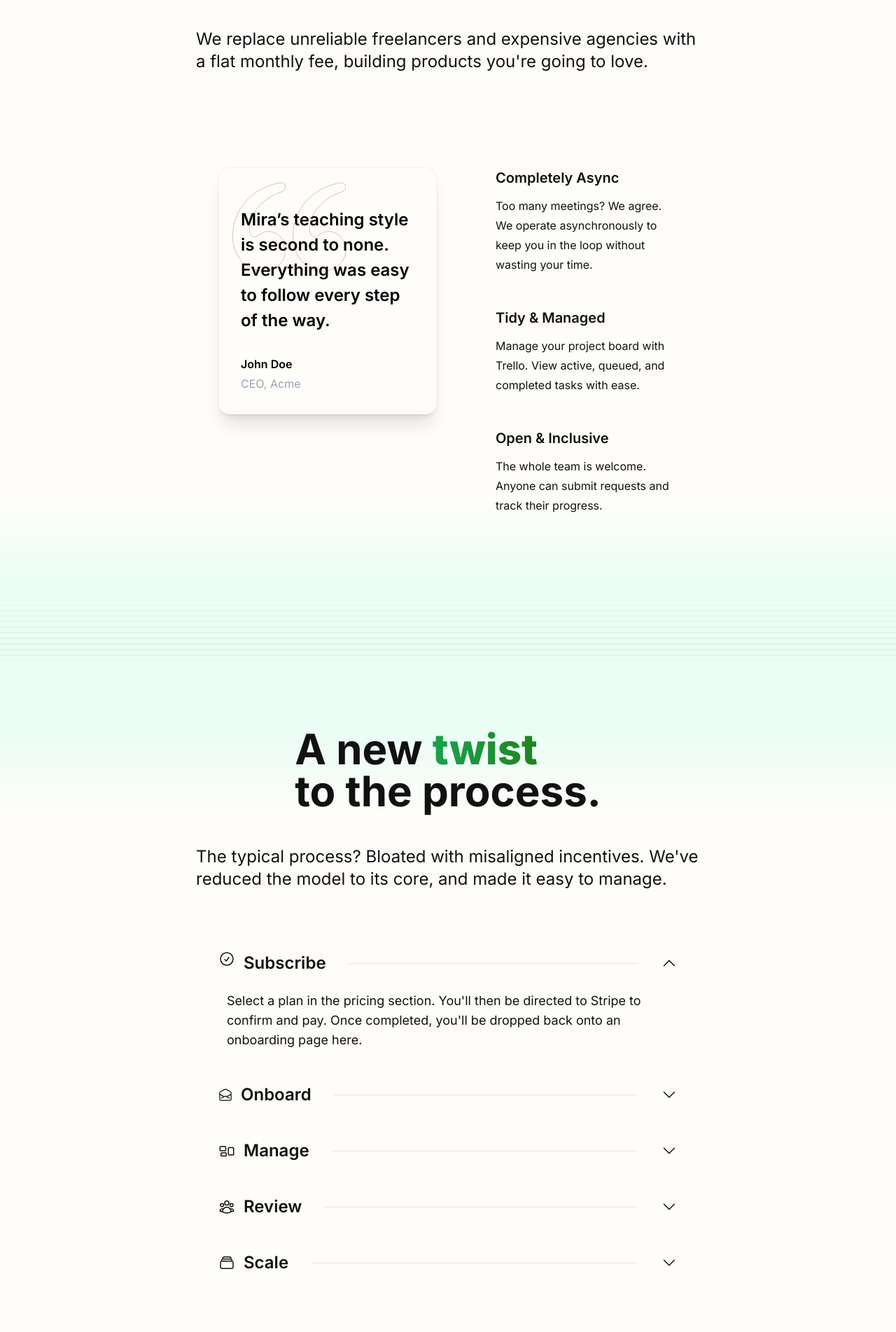
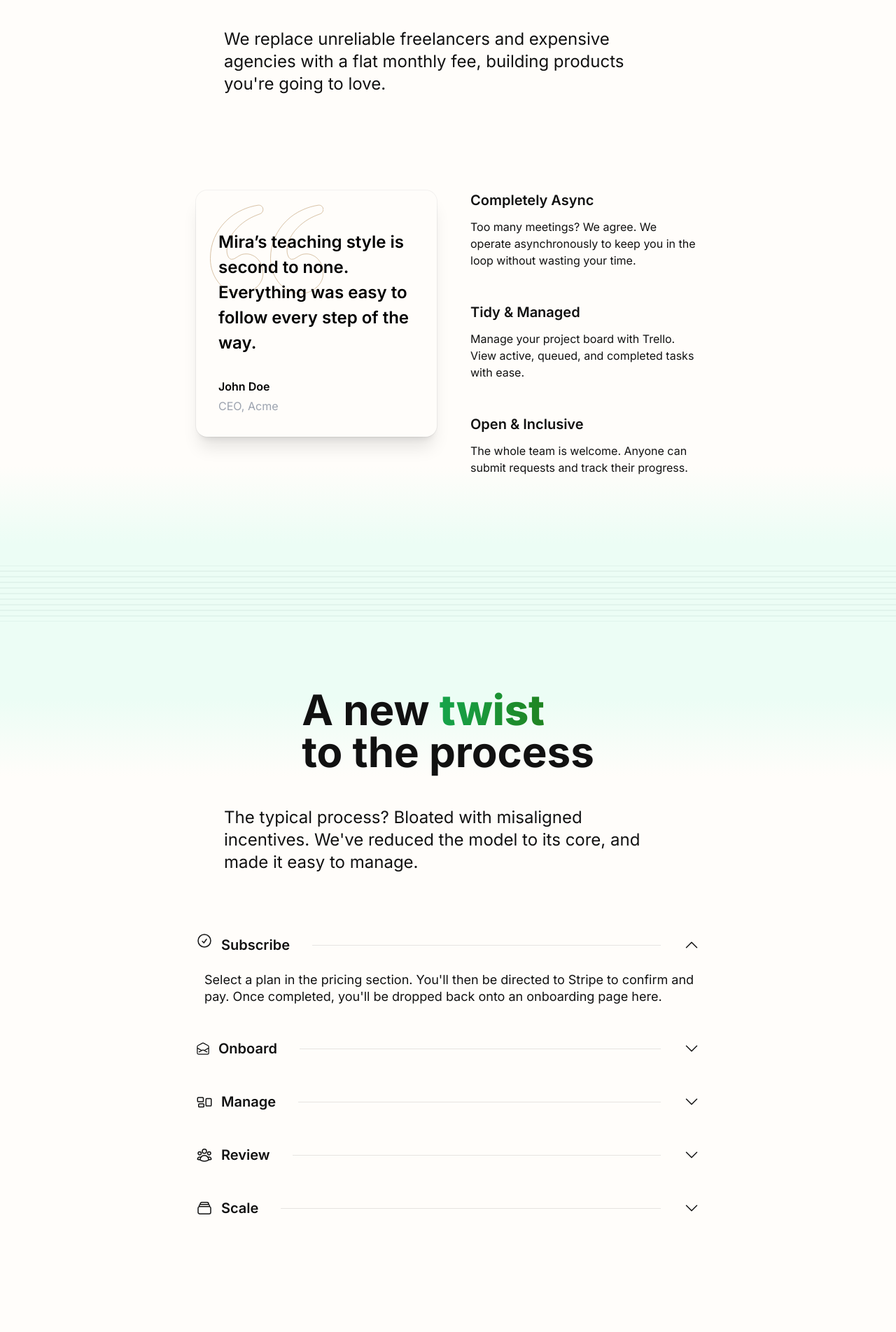
Before and after one commit to bolander72/boland.co, a Next.js app: page / in a window 1280 px wide. Shown: the part 1017-2920 px from the top of the page at 70% size. Built offline with nearby package versions, Linux system fonts and the light colour scheme.

Commit message:
Fix styles

```diff
--- a/components/Hero/HeroSection.tsx
+++ b/components/Hero/HeroSection.tsx
@@ -5,13 +5,10 @@ const words = [
    '(d)app',
    'campaign',
    'demo',
-   'design',
    'event',
    'feature',
    'product',
    'project',
-   'raise',
-   'version',
    'website'
 ]
 
--- a/components/Method/MethodSection.tsx
+++ b/components/Method/MethodSection.tsx
@@ -27,8 +27,8 @@ export default function MethodSection() {
                </h1>
             </div> */}
             <div className='flex-col'>
-               <h1 className='text-4xl sm:text-5xl md:text-6xl text-easyBlack font-bold'>It&apos;s better,</h1>
-               <h1 className='text-4xl sm:text-5xl md:text-6xl text-easyBlack font-bold'>
+               <h1 className='text-5xl md:text-6xl text-easyBlack font-bold'>It&apos;s better,</h1>
+               <h1 className='text-5xl md:text-6xl text-easyBlack font-bold'>
                   <span className="underline underline-offset-8 decoration-blue-300">simply</span> better
                </h1>
             </div>
@@ -36,20 +36,20 @@ export default function MethodSection() {
 
          <div className='flex flex-col items-center'>
             <div className='tracking-normal text-left'>
-               <div className='pt-10 text-lg sm:text-2xl text-easyBlack'>
+               <div className='pt-10 px-10 text-wrap text-xl sm:text-2xl text-easyBlack'>
                   We replace unreliable freelancers and expensive agencies with a flat monthly fee, building products you&apos;re going to love.
                </div>
                {/* <div className='text-lg sm:text-2xl text-easyBlack'>No more dreaded "syncs".</div> */}
             </div>
          </div>
-         <div className="overflow-hidden py-24 sm:py-32">
-            <div className="mx-auto max-w-7xl px-6 lg:px-8">
-               <div className="mx-auto grid max-w-2xl grid-cols-1 gap-x-8 gap-y-16 sm:gap-y-20 lg:mx-0 lg:max-w-none lg:grid-cols-2">
+         <div className="py-24 sm:py-32">
+            <div className="">
+               <div className="mx-auto grid grid-cols-1 gap-x-8 gap-y-16 sm:gap-y-20 lg:mx-0 lg:max-w-none lg:grid-cols-2">
                   <div className="lg:ml-auto lg:pl-4">
                      <div className="lg:max-w-lg">
-                        <dl className="max-w-xl space-y-12 text-base leading-7 text-easyBlack lg:max-w-none">
+                        <dl className="max-w-xl space-y-12 text-base leading-6 text-easyBlack lg:max-w-none">
                            {methods.map((item) => (
-                              <div key={item.name} className="relative pl-9">
+                              <div key={item.name} className="relative">
                                  <dt className="font-semibold text-xl block mb-3">
                                     {/* <feature.icon className="absolute left-1 top-1 h-5 w-5 text-indigo-600" aria-hidden="true" /> */}
                                     {item.name}
--- a/components/Navigation/Navigation.tsx
+++ b/components/Navigation/Navigation.tsx
@@ -63,7 +63,7 @@ export default function Navigation() {
                <div className="relative flex flex-col w-full p-5 mx-auto bg-darkGray/70 border border-white/5 shadow-thick backdrop-blur-xl backdrop-filter rounded-2xl lg:px-8">
                   <div className="flex flex-row items-center justify-between lg:justify-start">
                      <Link href="/" className="text-lg font-bold text-easyWhite transition duration-500 ease-in-out transform tracking-wide lg:pr-8">
-                        <div>Boland Co.</div>
+                        <div className="hover:opacity-90">Boland Co.</div>
                      </Link>
                      <nav
                         className="flex-col flex-grow lg:py-0 lg:items-end justify-center hidden md:flex"
--- a/components/Process/ProcessSection.tsx
+++ b/components/Process/ProcessSection.tsx
@@ -1,5 +1,3 @@
-import { ArrowPathIcon, UsersIcon, RectangleGroupIcon, ChevronDownIcon } from '@heroicons/react/24/outline'
-import Link from 'next/link'
 import ProcessStep from './ProcessStep'
 
 const steps = [
@@ -56,26 +54,24 @@ export default function ProcessSection() {
 
          <div className='flex flex-col items-center'>
             <div className='flex-col'>
-               <h1 className='text-4xl sm:text-5xl md:text-6xl text-easyBlack font-bold'>A new <span className="bg-gradient-to-r bg-clip-text bg-300% text-transparent from-yellow-400 to-neonGreen via-green-600 animate-gradient-x font-extrabold">twist</span></h1>
-               <h1 className='text-4xl sm:text-5xl md:text-6xl text-easyBlack font-bold'>
-                  to the process.
+               <h1 className='text-5xl md:text-6xl text-easyBlack font-bold'>A new <span className="bg-gradient-to-r bg-clip-text bg-300% text-transparent from-yellow-400 to-neonGreen via-green-600 animate-gradient-x font-extrabold">twist</span></h1>
+               <h1 className='text-5xl md:text-6xl text-easyBlack font-bold'>
+                  to the process
                </h1>
             </div>
          </div>
 
          <div className='tracking-normal text-left'>
-            <div className='pt-10 text-lg sm:text-2xl text-easyBlack'>
+            <div className='pt-10 px-10 text-xl sm:text-2xl text-easyBlack'>
                The typical process? Bloated with misaligned incentives. We&apos;ve reduced the model to its core, and made it easy to manage.
             </div>
          </div>
 
-         <div className='lg:flex lg:flex-col lg:items-center'>
-            <div className="max-w-7xl px-6 lg:px-8 py-20">
-               <div className="mx-auto max-w-2xl lg:mx-0 space-y-12">
-                  {steps.map((item) => (
-                     <ProcessStep key={item.name} {...item} />
-                  ))}
-            </div>
+         <div className="py-20 ">
+            <div className="space-y-12">
+               {steps.map((item) => (
+                  <ProcessStep key={item.name} {...item} />
+               ))}
          </div>
 
          </div>
--- a/components/Process/ProcessStep.tsx
+++ b/components/Process/ProcessStep.tsx
@@ -19,19 +19,23 @@ const stepIcons = {
 }
 
 export default function ProcessStep({ name, description, step }: Props) {
-   const [open, setOpen] = useState(step === 1 ? true : false)
+   const [open, setOpen] = useState(step === 1)
 
    return (
       <div key={name}>
          <div className="flex items-center text-sm font-semibold leading-6 text-easyBlack">
+
+            <span className={classNames('pr-3', open && 'animate-slowBounce')}>
                {/* @ts-ignore */}
-            <span className={classNames('pr-3', open && 'animate-slowBounce')}>{stepIcons[step]}</span>
-            <span className='text-2xl'>{name}</span>
+               {stepIcons[step]}
+            </span>
+            <span className='text-xl'>{name}</span>
 
             <div
                className="h-px bg-easyBlack/10 mx-8 w-full translate-x-0"
                aria-hidden="true"
             />
+
             <div>
                {!open ? (
                   <ChevronUpIcon
@@ -46,11 +50,13 @@ export default function ProcessStep({ name, description, step }: Props) {
                )}
             </div>
          </div>
+
          <div className={classNames('ml-6 lg:ml-0', open ? 'block' : 'hidden')}>
-            <div className="mt-6 text-lg leading-7 text-easyBlack">
+            <div className="mt-6 text-lg leading-6 text-easyBlack">
                {description}
             </div>
          </div>
+
       </div>
    )
 }
--- a/components/Testimonial.tsx
+++ b/components/Testimonial.tsx
@@ -6,7 +6,7 @@ interface Props {
 
 export default function Testimonial({ quote, name, title }: Props) {
    return (
-      <li className="list-item rounded-xl decoration-none bg-easyWhite">
+      <li className="rounded-xl decoration-none bg-easyWhite">
          <figure className="relative isolate rounded-2xl p-8 shadow-xl hover:shadow-2xl transition duration-1000 hover:scale-[1.0125] ring-1 ring-slate-900/5">
             <svg
                viewBox="0 0 162 128"
--- a/components/TextEffect.tsx
+++ b/components/TextEffect.tsx
@@ -83,11 +83,8 @@ export default function TextEffect() {
       'demo',
       'event',
       'feature',
-      'POC',
       'product',
       'project',
-      'venture',
-      'version',
       'website'
    ]
 
```
Lines whose indentation alone changed are shown as unchanged.
